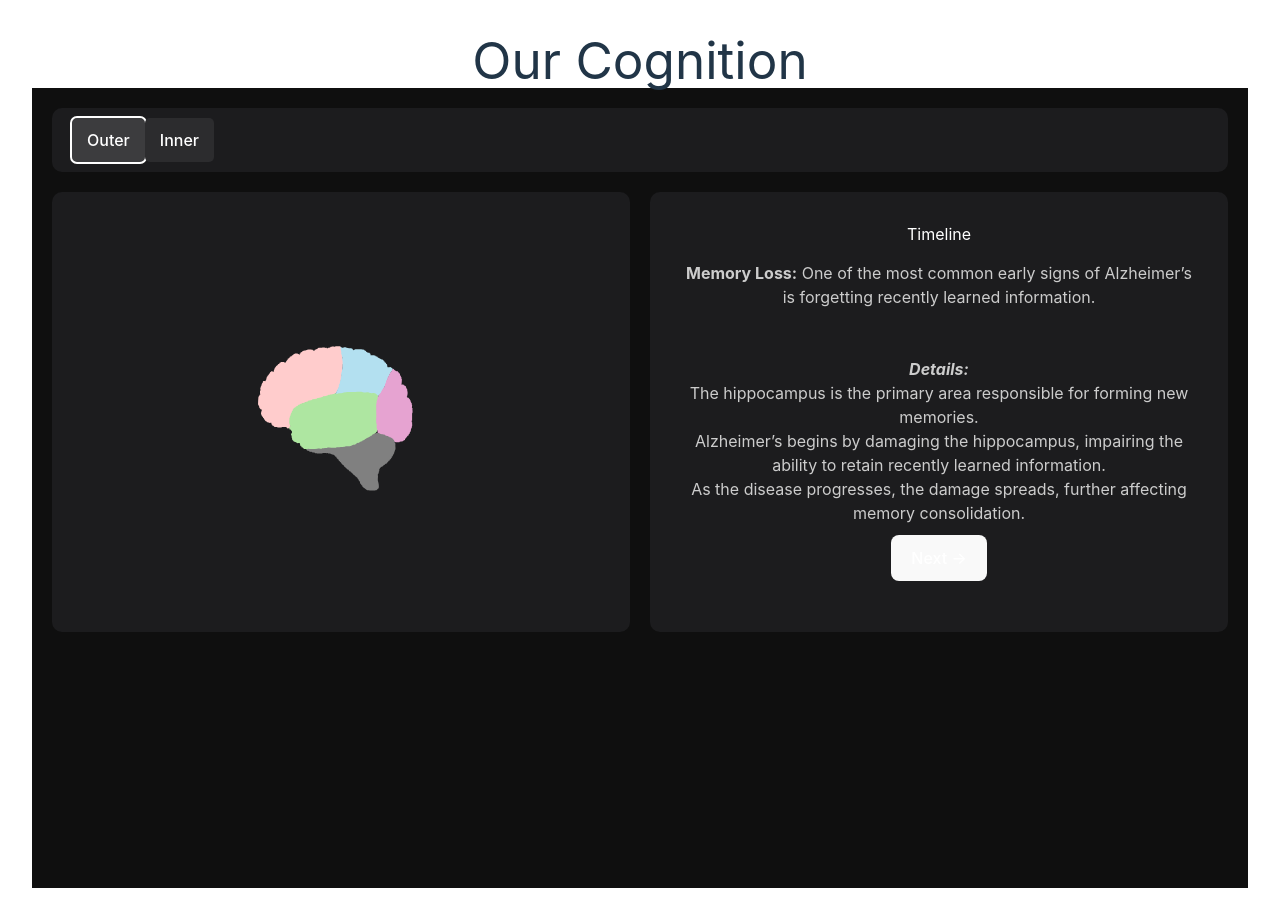
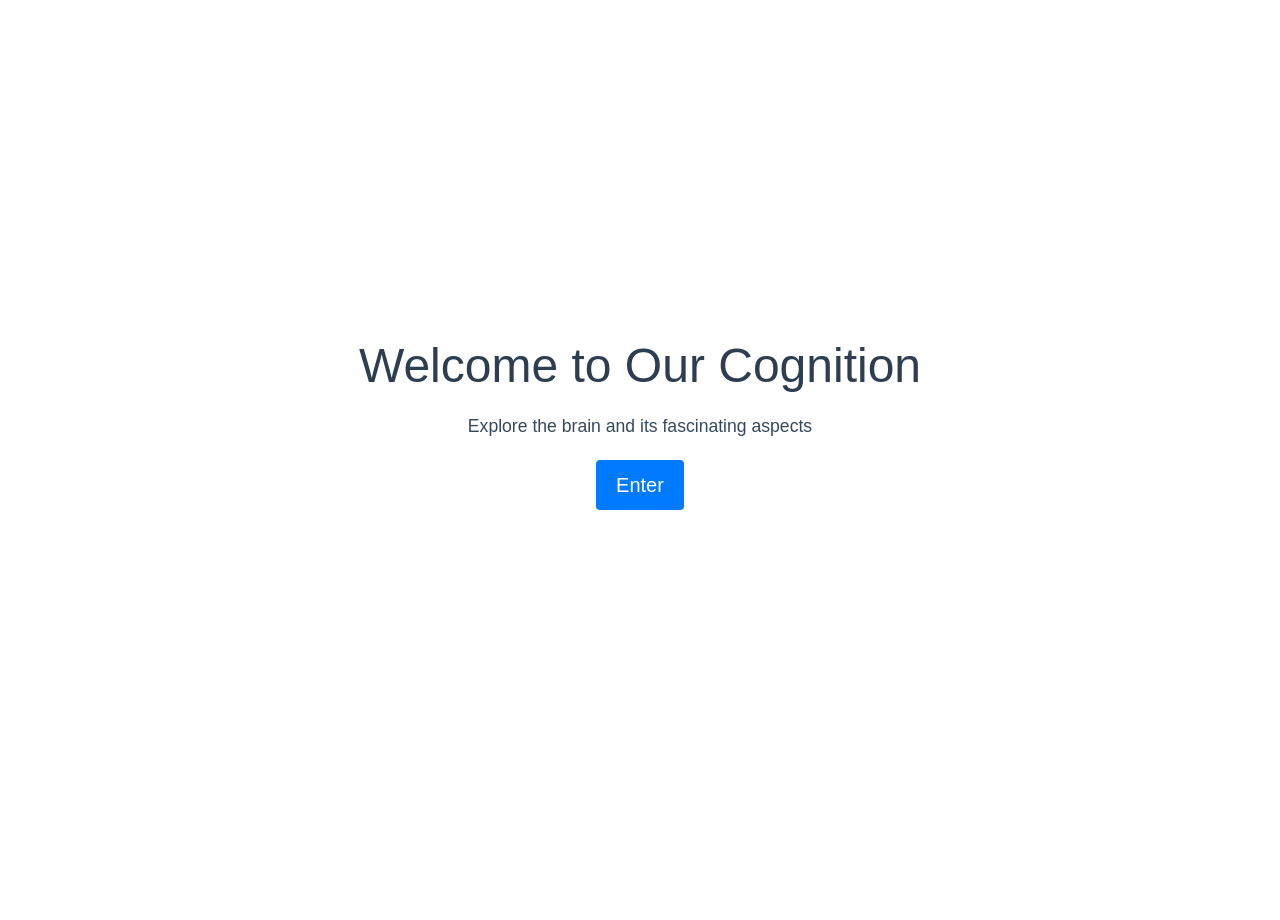
Before and after one commit to shamikkarkhanis/OurCognition, a React (Vite) app: page / in a window 1280 px wide. After the commit the page ends 800 px from the top, so only its background shows below. Built offline with nearby package versions, Linux system fonts and the light colour scheme.

Commit message:
creating landing page
Switched to state changes bc routes was very dumb and I couldnt figure it out

```diff
--- a/src/App.css
+++ b/src/App.css
@@ -1,3 +1,4 @@
+/* General Styles for App */
 #root {
   max-width: 1280px;
   margin: 0 auto;
@@ -24,7 +25,6 @@
   from {
     transform: rotate(0deg);
   }
-
   to {
     transform: rotate(360deg);
   }
@@ -43,3 +43,50 @@
 .read-the-docs {
   color: #888;
 }
+
+/* NEW STYLES FOR THE LANDING PAGE */
+.landing-page {
+  text-align: center;
+  margin-top: 50px;
+  font-family: 'Arial', sans-serif;
+}
+
+.landing-page h1 {
+  font-size: 3rem;
+  margin-bottom: 20px;
+  color: #2c3e50;
+}
+
+.landing-page p {
+  font-size: 1.25rem;
+  margin-bottom: 20px;
+  color: #7f8c8d;
+}
+
+.landing-page button {
+  font-size: 1.25rem;
+  padding: 10px 20px;
+  background-color: #007bff;
+  color: white;
+  border: none;
+  cursor: pointer;
+  border-radius: 4px;
+}
+
+.landing-page button:hover {
+  background-color: #0056b3;
+  transform: scale(1.05);
+  transition: transform 200ms;
+}
+
+.landing-page img {
+  width: 200px;
+  margin-top: 30px;
+  animation: logo-spin infinite 20s linear; /* Optional: spinning logo animation */
+}
+
+.landing-page .description {
+  font-size: 1.1rem;
+  color: #34495e;
+  margin-top: 10px;
+}
--- a/src/App.tsx
+++ b/src/App.tsx
@@ -1,19 +1,34 @@
 import { useState } from 'react'
-import reactLogo from './assets/react.svg'
-import viteLogo from '/vite.svg'
 import './App.css'
-import BrainHeatmap from "./components/BrainHeatmap.jsx";
-import Content from "./components/Content.jsx";
-import Timeline from "./components/Timeline.jsx"
-import Navbar from "./components/Navbar.jsx"
+import BrainHeatmap from './components/BrainHeatmap.jsx';
+import Content from './components/Content.jsx';
+import Timeline from './components/Timeline.jsx';
+import Navbar from './components/Navbar.jsx';
 
 function App() {
+  // State to switch between landing and content pages
+  const [isLandingPage, setIsLandingPage] = useState(true);
+
+  // Function to transition to the content page
+  const goToContent = () => setIsLandingPage(false);
+
   return (
     <div>
-      <h1> Our Cognition </h1>
-      <Content />
+      {isLandingPage ? (
+        <div className="landing-page">
+          <h1>Welcome to Our Cognition</h1>
+          <p className="description">Explore the brain and its fascinating aspects</p>
+          <button onClick={goToContent}>Enter</button>
+        </div>
+      ) : (
+        <div>
+          {/* Show content when not on the landing page */}
+          <Navbar />
+          <Content />
+        </div>
+      )}
     </div>
   );
 }
 
-export default App
+export default App;
```
Also changed, not shown: 1 other file (tests, documents, lock files or other folders).
